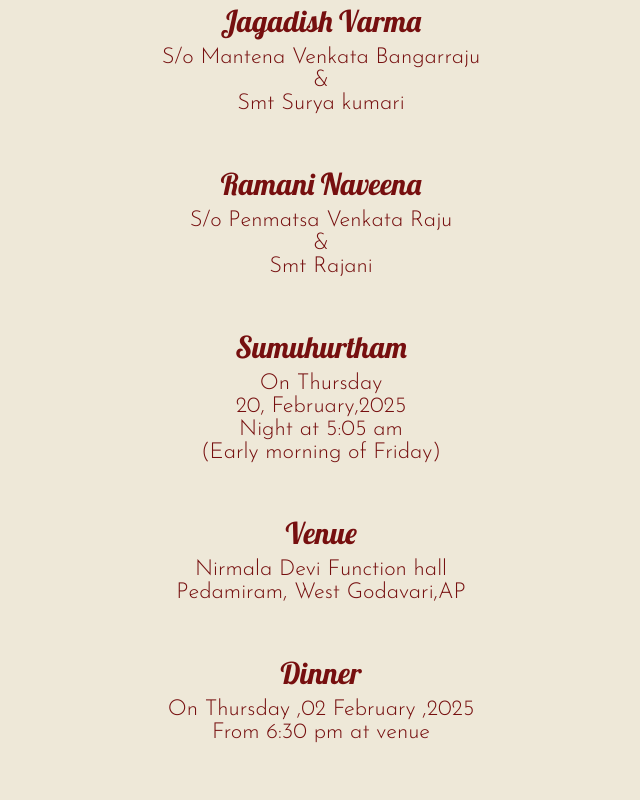
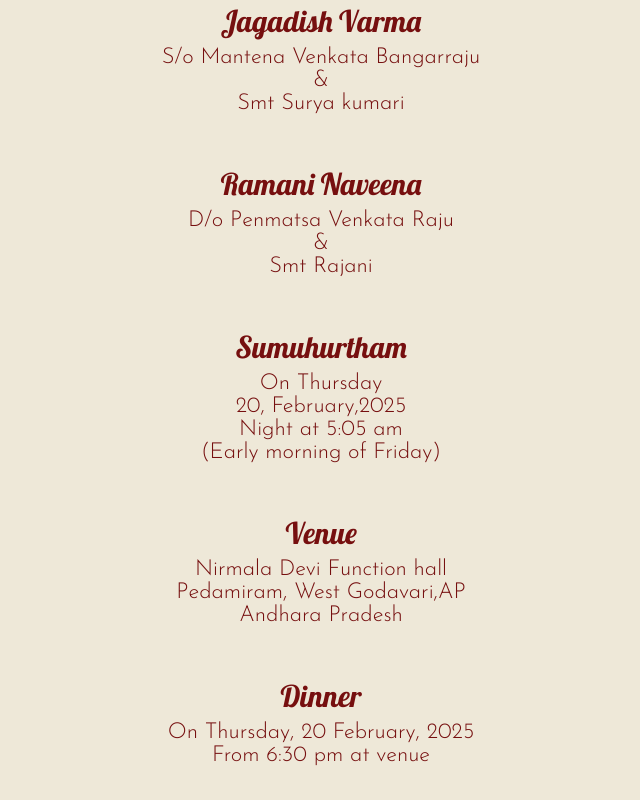
Before and after one commit to vamsi-mantena/wedding-invite, a Next.js app: page /invitation in a window 1280 px wide. Shown: the part 344-1144 px from the top of the page, without its empty margins (319-959 px from the left). Built offline with nearby package versions, Linux system fonts and the light colour scheme; a web font is replaced by a local one.

Commit message:
req changes

```diff
--- a/src/app/invitation/page.tsx
+++ b/src/app/invitation/page.tsx
@@ -31,7 +31,7 @@ const Invitation = () => {
         {/* <div className={styles.and}>&</div> */}
         <div className={styles.brideDetailsWrapper}>
           <div className={styles.name}>Ramani Naveena</div>
-          <div className={styles.context}>S/o Penmatsa Venkata Raju</div>
+          <div className={styles.context}>D/o Penmatsa Venkata Raju</div>
           <div className={styles.context}>&</div>
           <div className={styles.context}>Smt Rajani</div>
         </div>
@@ -46,10 +46,11 @@ const Invitation = () => {
           <div className={styles.name}>Venue</div>
           <div className={styles.context}>Nirmala Devi Function hall</div>
           <div className={styles.context}>Pedamiram, West Godavari,AP</div>
+          <div className={styles.context}>Andhara Pradesh</div>
         </div>
         <div className={styles.dinnerWrapper}>
           <div className={styles.name}>Dinner</div>
-          <div className={styles.context}>On Thursday ,02 February ,2025</div>
+          <div className={styles.context}>On Thursday, 20 February, 2025</div>
           <div className={styles.context}>From 6:30 pm at venue</div>
         </div>
       </div>
--- a/src/app/layout.tsx
+++ b/src/app/layout.tsx
@@ -43,8 +43,8 @@ const geistMono = localFont({
 });
 
 export const metadata: Metadata = {
-  title: "Create Next App",
-  description: "Generated by create next app",
+  title: "Jagadish & Naveena",
+  description: "Wedding Invite for Jagadish & Naveena",
 };
 
 export default function RootLayout({
--- a/src/app/page.module.css
+++ b/src/app/page.module.css
@@ -16,7 +16,7 @@
   height: auto;
   min-height: 600px;
   background-color: rgba(238, 232, 216, 1);
-  padding-top: 50px;
+  padding-top: 24px;
   position: relative;
 }
 
```
